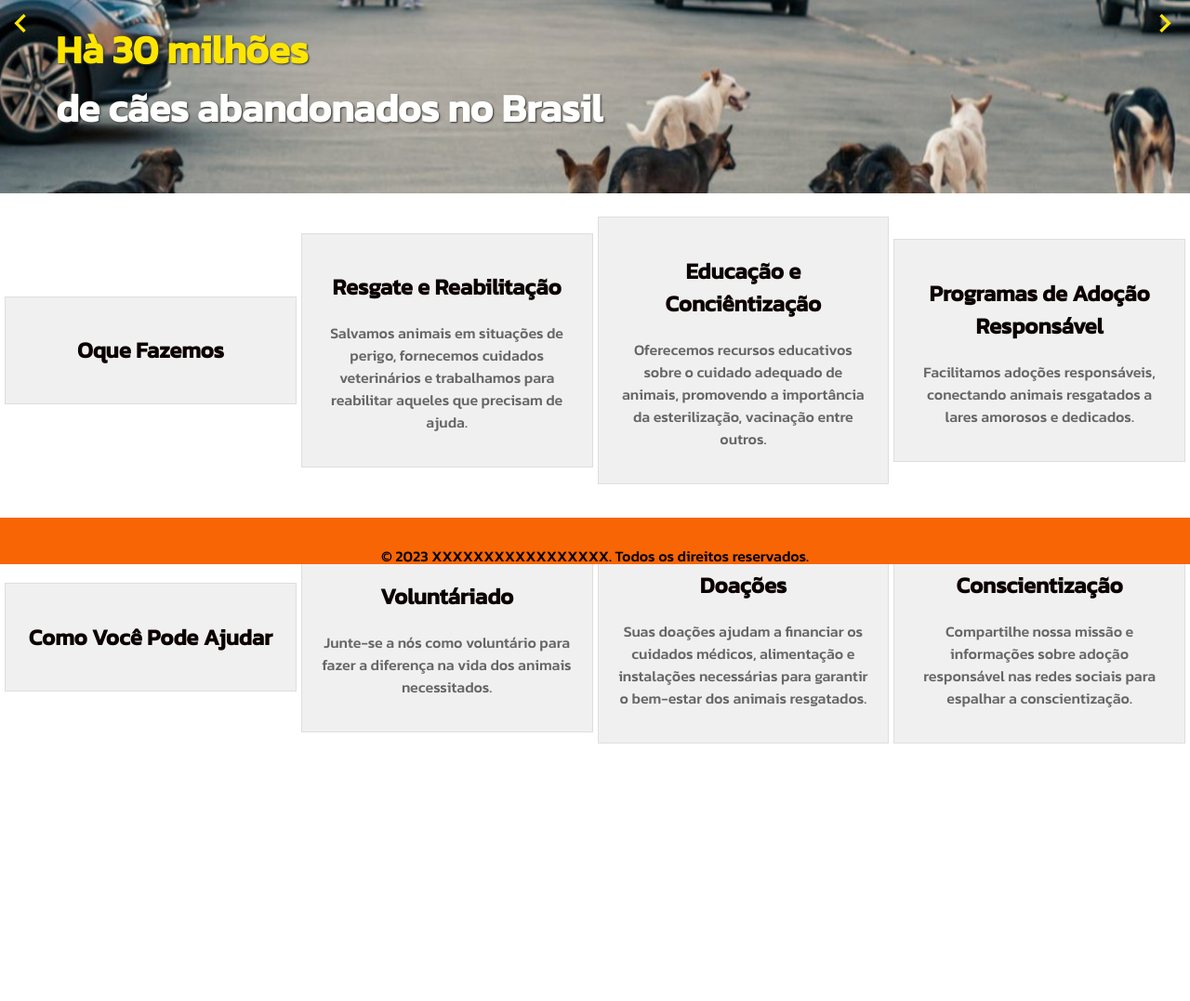
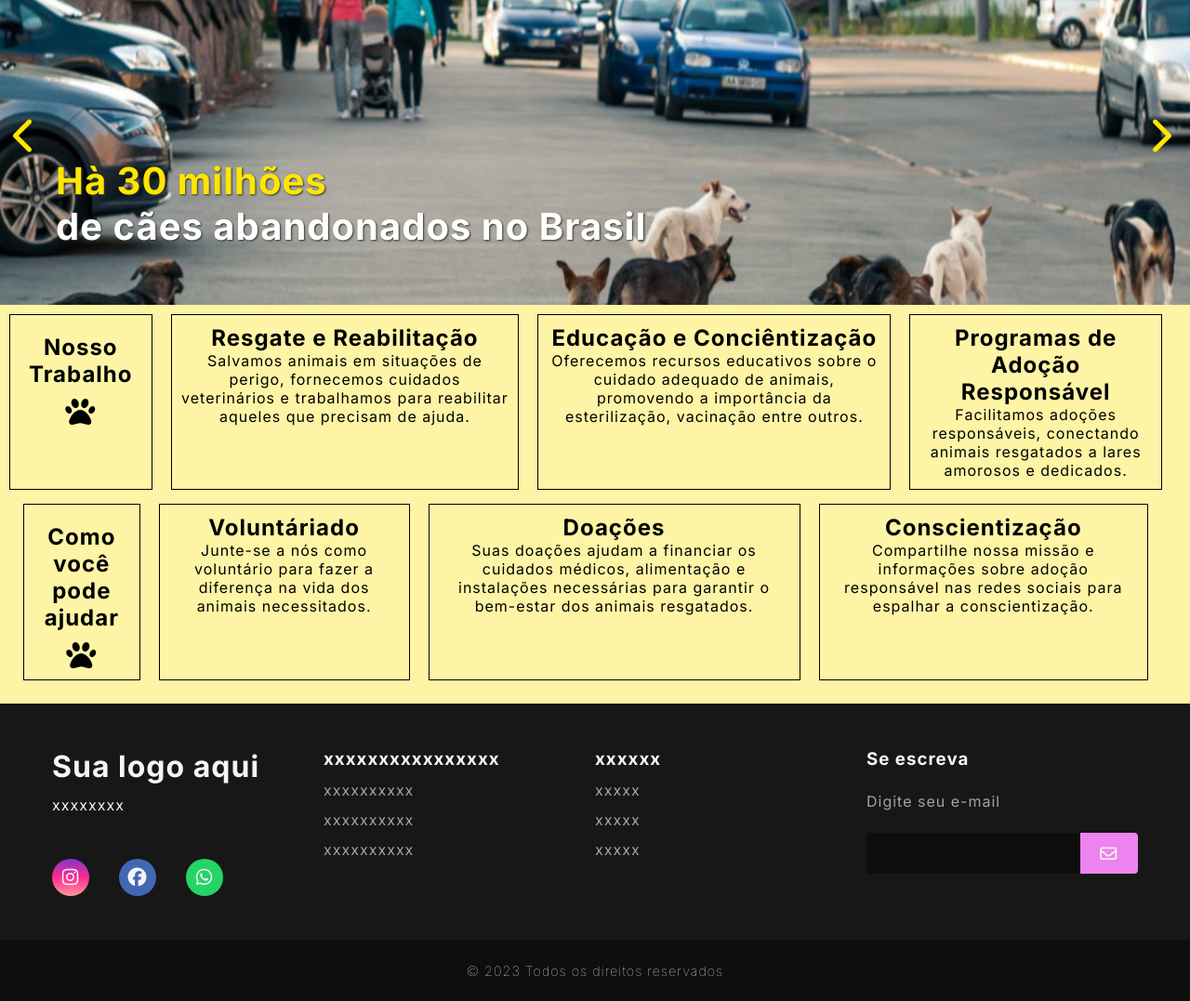
Before and after one commit to EvandroJRa/site-Ong, a plain HTML site: page index.html in a window 1280 px wide. Shown: the part 193-1270 px from the top of the page at 93% size. Before the commit the page ends 1018 px from the top, so only its background shows below. Drawn offline with Linux system fonts and the light colour scheme.

Commit message:
atualização
novas mudanças no index, e adição de novas estilizações da pagina INDEX.

```diff
--- a/index.html
+++ b/index.html
@@ -9,21 +9,23 @@
     <link href="https://fonts.googleapis.com/css2?family=Kanit:wght@100;300;500&display=swap" rel="stylesheet">
     <!--      --->
     <!-- Icones-->
-    <link rel="stylesheet" href="https://fonts.googleapis.com/icon?family=Material+Icons">
+    <link rel="stylesheet" href="fontawesome-free-6.5.1-web/css/all.min.css">
+    <link rel="stylesheet" href="https://cdnjs.cloudflare.com/ajax/libs/font-awesome/6.5.1/css/all.min.css" integrity="sha512-DTOQO9RWCH3ppGqcWaEA1BIZOC6xxalwEsw9c2QQeAIftl+Vegovlnee1c9QX4TctnWMn13TZye+giMm8e2LwA==" crossorigin="anonymous" referrerpolicy="no-referrer" />
     <!--       -->
     <link rel="stylesheet" href="styles.css">
-    <title>Amparo Animais</title>
+    <link rel="stylesheet" href="styles_Footer.css">
+    <title>Animais</title>
 </head>
 <body>
     <header class="head-top">
-        <div class="logo">
-            <img src="imagens/logo teste_2.png" alt="Seu Logo">
+        <div id="log"class="logo">
+            <img src="imagens/logo teste_2.png" alt="LogoMarca">
         </div>
         <nav>
             <ul>
-                <li><a href="index.html">Página Inicial</a></li>
-                <li><a href="#sobre.html">Sobre Nós</a></li>
-                <li><a href="#servicos.html">Nossos Serviços</a></li>
+                <li><a href="#index.html">Home</a></li>
+                <li><a href="#sobre.html">Nosso Trabalho</a></li>
+                <li><a href="#servicos.html">Concentização</a></li>
                 <li><a href="#contato.html">Contato</a></li>
             </ul>
         </nav>
@@ -43,63 +45,144 @@
                 <img src="imagens/dog_abd3.jpg" alt="Imagem 3">
                 <p>Faça sua parte<br>Adote</p>
             </div>
-
             <div class="carousel-button" onclick="changeSlide(-1)">
-                <i class="material-icons">keyboard_arrow_left</i>
+                <i class="fa-solid fa-chevron-left"></i>
             </div>
             <div class="carousel-button" onclick="changeSlide(1)">
-                <i class="material-icons">keyboard_arrow_right</i>
+                <i class="fa-solid fa-chevron-right"></i>
             </div>
         </div>
+
+
         <!-- -->
-        <!-- Cads-->
     </main>
     <!--Cards e descrições -->
     <section>
         <div class="card-container">
-            <div class="card">
-                <h1>Oque Fazemos</h1>
+            <div class="card_container1">
+                <h1>Nosso Trabalho</h1>
+                <i class="fa-solid fa-paw icon-dog"></i>
             </div>
-            <div class="card">
+
+            <div class="card1">
                 <h2>Resgate e Reabilitação</h2>
-                <p>Salvamos animais em situações de perigo, fornecemos cuidados veterinários e trabalhamos para reabilitar aqueles que precisam de ajuda.</p>
+                <p>Salvamos animais em situações de perigo, fornecemos cuidados
+                veterinários e trabalhamos para reabilitar aqueles que precisam de ajuda.</p>
             </div>
-            <div class="card">
+
+            <div class="card2">
                 <h2>Educação e Conciêntização</h2>
                 <p>Oferecemos recursos educativos sobre o cuidado adequado de animais, promovendo a importância da esterilização, vacinação entre outros.</p>
             </div>
-            <div class="card">
+
+            <div class="card3">
                 <h2>Programas de Adoção Responsável</h2>
                 <p> Facilitamos adoções responsáveis, conectando animais resgatados a lares amorosos e dedicados.</p>
             </div>
         </div>
-            <div class="card-container">
-            <div class="card">
-                <h1>Como Você Pode Ajudar</h1>
+
+        <div class="card-container1">
+            <div class="card_container2">
+                <h1>Como você pode ajudar</h1>
+                <i class="fa-solid fa-paw icon-dog"></i>
             </div>
-            <div class="card">
+
+            <div class="cards1">
                 <h2>Voluntáriado</h2>
                 <p>Junte-se a nós como voluntário para fazer a diferença na vida dos animais necessitados.</p>
             </div>
-            <div class="card">
+
+            <div class="cards2">
                 <h2>Doações</h2>
                 <p>Suas doações ajudam a financiar os cuidados médicos, alimentação e instalações necessárias para garantir o bem-estar dos animais resgatados.</p>
             </div>
-            <div class="card">
-                <h2>Conscientização</H2>
+
+            <div class="cards3">
+                <h2>Conscientização</h2>
                 <p>Compartilhe nossa missão e informações sobre adoção responsável nas redes sociais para espalhar a conscientização.</p>
             </div>
         </div>
     </section>
-    <!-------------------->
+    <!--footer -->
+    <footer>
+        <div id="footer_content">
+            <div id="footer_contacts">
+                <h1>Sua logo aqui</h1>
+                <p> xxxxxxxx</p>
+
+                <div id="footer_social_media">
+                    <a href="#" class="footer-link" id="instagram">
+                        <i class="fa-brands fa-instagram" alt="instagram"></i>
+                    </a>
+
+                    <a href="#" class="footer-link" id="facebook">
+                        <i class="fa-brands fa-facebook" alt="facebook"></i>
+                    </a>
+
+                    <a href="#" class="footer-link" id="whatsapp">
+                        <i class="fa-brands fa-whatsapp" alt="whatsapp"></i>
+                    </a>
+                </div>
+            </div>
+            <ul class="footer-list">
+                <li>
+                    <h3>xxxxxxxxxxxxxxxx</h3>
+                </li>
+                <li>
+                    <a href="#" class="footer-link">xxxxxxxxxx</a>
+                </li>
+
+                <li>
+                    <a href="#" class="footer-link">xxxxxxxxxx</a>
+                </li>
+
+                <li>
+                    <a href="#" class="footer-link">xxxxxxxxxx</a>
+                </li>
+            </ul>
+
+            <ul class="footer-list">
+                <li>
+                    <h3>xxxxxx</h3>
+                </li>
+                <li>
+                    <a href="#" class="footer-link">xxxxx</a>
+                </li>
+
+                <li>
+                    <a href="#" class="footer-link">xxxxx</a>
+                </li>
+
+                <li>
+                    <a href="#" class="footer-link">xxxxx</a>
+                </li>
+            </ul>
+
+            <div id="footer_subscribe">
+                <h3>Se escreva</h3>
+
+                <p>
+                    Digite seu e-mail
+                </p>
+
+                <div id="input_group">
+                    <input type="email" id="email">
+                    <button>
+                        <i class="fa-regular fa-envelope"></i>
+                    </button>
+
+                </div>
+            </div>
+        </div>
+        <div id="footer_copyright">
+            &#169
+            2023 Todos os direitos reservados
+
+        </div>
+    </footer>
+
     <!--script-->
     <script src="script.js"></script>
-
     <!-- ------->
-
-    <footer>
-        <!-- Rodapé da sua página -->
-        <p>&copy; 2023 XXXXXXXXXXXXXXXXX. Todos os direitos reservados.</p>
-    </footer>
 </body>
 </html>
--- a/script.js
+++ b/script.js
@@ -49,3 +49,5 @@ setTimeout(autoAdvance, 10000); // Inicialize após 10 segundos
 showSlide(currentSlide);
 
  //Fim da Animação do carrossel//
+
+// Menu Amburguer dispositivos moveis
--- a/styles.css
+++ b/styles.css
@@ -1,35 +1,35 @@
-body {
-    font-family:'Kanit', sans-serif;
-    margin: 0px;
+@import url('https://fonts.googleapis.com/css2?family=Exo:ital,wght@0,100;0,200;0,300;1,400&family=Inter:wght@100;200;300;400;500;600;700;800&family=Kanit:wght@100;300;500&display=swap');
+
+*{
+    font-family: 'inter', 'sans-serif';
+    margin: 0;
     padding: 0;
+    box-sizing: border-box;
+    letter-spacing: 1px; /* espaçamento das letras*/
 }
+
 /* Header*/
 .head-top {
-    position: fixed;
-    top: 0;
+    display: flex;
     width: 100%;
     background-color: rgb(248, 101, 4); /* cor do Cabeçalho*/
-    height: 100px;
-    color: #f7f4f4;
-    padding: 10px;
-    display: flex;
+    height: 120px;
     justify-content: space-between;
     align-items: center;
-    border: rgb(148, 148, 146) solid 1px;
     z-index: 1000; /* Garante que o cabeçalho fique acima de outros elementos na página */
 }
 .logo img {
     height: 100px; /* Ajuste conforme necessário */
     border: #000000 solid 2px;
     border-radius: 50%;
-    cursor: pointer;
+    margin: 15px;
 }
 nav {
     flex: 1;
     display: flex;
     justify-content: center;
     align-items: center;
-    font-size: 20px;
+    font-size: 24px;
 }
 nav ul {
     list-style-type: none;
@@ -76,14 +76,13 @@ main {
     width: 100%;
     height: 100%;
     object-fit: cover; /* Garante que a imagem cubra completamente a área do contêiner */
-
 }
 .carousel-slide p {
     position: absolute;
     bottom: 10px; /* Ajuste conforme necessário */
     left: 10px; /* Ajuste conforme necessário para a posição à esquerda */
     color: #ffffff;
-    font-size: 42px;
+    font-size: 50px;
     margin: 50px;
     max-width: 80%; /* Ajuste conforme necessário para a largura máxima do texto */
 }
@@ -96,6 +95,7 @@ main {
       opacity: 1;
     }
   }
+
 /* Paragrafo do Carossel*/
 .carousel-slide p::first-line {
     animation: fadenIn 3s 5s forwards;
@@ -106,6 +106,7 @@ main {
 }
 .carousel-slide p {
     font-weight: bold; /* Destaque a primeira linha do parágrafo */
+    font-size: 40px;
     gap: 20px;
     color: #fffffe; /*Cor do texto */
     text-shadow: 1px 1px 2px #333;
@@ -142,59 +143,117 @@ main {
     right: 0px;
 }
 /*      */
-/* Cards*/
+section {
+    width: 100%;
+    color: #000000;
+    padding: 10px;
+    background-color: #fae1035b;
+}
 .card-container {
     display: flex;
-    flex-direction: row;
-    align-items: center;
-    max-width: auto;
-    max-height: 500px;
-    margin-top: 20px; /* Ajuste conforme necessário para o espaço entre o carrossel e os cartões */
-    gap: 5px;
-    padding: 5px ;
+    justify-content: center;
 }
-.card {
-    background-color: #f0f0f0;
-    border: 1px solid #e0dddd;
-    padding: 20px;
-    margin-bottom: 20px;
-    max-width: 600px; /* Ajuste conforme necessário */
-    width: 100%;
+.card_container1, .card1, .card2, .card3 {
+    border: 1px solid #000; /* Adicione a borda aqui */
+    padding: 10px; /* Adicione o preenchimento interno desejado */
+    margin-right: 20px; /* Para adicionar algum espaço entre os cartões */
+    max-width: 400px; /* Define uma largura máxima para evitar que o texto se estenda indefinidamente */
+    text-align: center;
+    transition: all  .4s;
+}
+
+.card_container1 h1 {
+    padding: 10px;
+    font-size: 1.5em; /* Tamanho do texto para o título */
     text-align: center;
 }
-.card {
-    flex: 1; /* Ocupa todo o espaço disponível */
-    max-width: 100%; /* Não ultrapassa a largura máxima do contêiner */
-    transition: background-color 1.0s ease, border 1.0s ease; /* Transição de 0.5 segundos com a função de temporização ease */
-}
-.card h1,
-.card h2 {
-    color: #0c0000;
-}
-.card p {
-    color: #666;
-    max-width: 100%; /* Garante que o texto não ultrapasse a largura do card */
-    overflow: hidden; /* Esconde qualquer texto que ultrapasse o card */
-    text-overflow: ellipsis; /* Adiciona reticências (...) para indicar texto truncado */
-}
-.card:hover {
-    cursor: pointer;
-    background-color:rgb(247, 186, 148) ;
-    border: solid green 2px;
-    border-radius: 15px;
+.icon-dog {
+    font-size: 2.0em;
 
 }
+.card1 h2 {
+    font-size: 1.5em; /* Tamanho do texto para o título */
+}
+.card1 p {
+    font-size: 1em; /* Tamanho do texto para o parágrafo */
+}
+.card_container1:hover {
+    background-color: #000000;
+    color: #fffffe;
+    border: #ffe600 solid 1px;
+    cursor: pointer;
+}
+.card1:hover {
+    background-color: #575757;
+    color: #fffffe;
+    border: #ffe600 solid 1px;
+    cursor: pointer;
+}
+.card2:hover {
+    background-color: #756f6f;
+    color: #fffffe;
+    border: #ffe600 solid 1px;
+    cursor: pointer;
+}
+.card3:hover {
+    background-color: #756f6f;
+    color: #fffffe;
+    border: #ffe600 solid 1px;
+    cursor: pointer;
+}
 
-/*      */
-/* Rodapé */
-footer {
-    background-color: rgb(248, 101, 4);
-    color: rgb(0, 0, 0);
+/* -------------------*/
+.card-container1 {
+    display: flex;
+    justify-content: center;
+    padding: 15px;
+
+}
+.card_container2, .cards1, .cards2, .cards3 {
+    border: 1px solid #000; /* Adicione a borda aqui */
+    padding: 10px; /* Adicione o preenchimento interno desejado */
+    margin-right: 20px; /* Para adicionar algum espaço entre os cartões */
+    max-width: 400px; /* Define uma largura máxima para evitar que o texto se estenda indefinidamente */
     text-align: center;
-    position: fixed;
-    bottom: 0;
-    width: 100%;
-    height: 50px;
-    /* Adicionando estas propriedades para centralizar o texto */
-    line-height: 50px; /* Igual à altura do footer */
+    transition: all  .4s;
 }
+
+.card_container2 h1 {
+    padding: 10px;
+    font-size: 1.5em; /* Tamanho do texto para o título */
+    text-align: center;
+}
+.icon-dog {
+    font-size: 2.0em;
+
+}
+.cards1 h2 {
+    font-size: 1.5em; /* Tamanho do texto para o título */
+}
+.cards1 p {
+    font-size: 1em; /* Tamanho do texto para o parágrafo */
+}
+.card_container2:hover {
+    background-color: #000000;
+    color: #fffffe;
+    border: #ffe600 solid 1px;
+    cursor: pointer;
+}
+.cards1:hover {
+    background-color: #575757;
+    color: #fffffe;
+    border: #ffe600 solid 1px;
+    cursor: pointer;
+}
+.cards2:hover {
+    background-color: #756f6f;
+    color: #fffffe;
+    border: #ffe600 solid 1px;
+    cursor: pointer;
+}
+.cards3:hover {
+    background-color: #756f6f;
+    color: #fffffe;
+    border: #ffe600 solid 1px;
+    cursor: pointer;
+}
--- /dev/null
+++ b/styles_Footer.css
@@ -0,0 +1,138 @@
+@import url('https://fonts.googleapis.com/css2?family=Exo:ital,wght@0,100;0,200;0,300;1,400&family=Inter:wght@100;200;300;400;500;600;700;800&family=Kanit:wght@100;300;500&display=swap');
+
+:root {
+    --color-neutral-0: #0e0e0e;
+    --color-neutral-10: #171717;
+    --color-neutral-30: #a8a29e;
+    --color-neutral-40: #f5f5f5;
+}
+
+*{
+    font-family: 'inter', 'sans-serif';
+    margin: 0;
+    padding: 0;
+    box-sizing: border-box;
+    letter-spacing: 1px; /* espaçamento das letras*/
+}
+footer {
+    width: 100%;
+    color: var(--color-neutral-40);
+}
+.footer-link {
+    text-decoration: none; /* remover o sublinhado dos icones*/
+
+}
+#footer_content {
+    background-color: var(--color-neutral-10);
+    display: grid;
+    grid-template-columns: repeat(4,1fr);
+    padding: 3rem 3.5rem;
+}
+#footer_contacts h1 {
+    margin-bottom: 0.75rem;
+}
+#footer_social_media {
+    display: flex;
+    gap: 2rem;
+    margin-top: 3rem;
+}
+#footer_social_media .footer-link {
+    display: flex;
+    align-items: center;
+    justify-content: center;
+    height: 2.5rem;
+    width: 2.5rem;
+    color: var(--color-neutral-40);
+    border-radius: 50%;
+    transition: all 0.4s;
+}
+#footer_social_media .footer-link i { /* aumenta o tamanho do icone*/
+    font-size: 1.25rem;
+
+}
+#footer_social_media .footer-link :hover { /* cria efeito ao passar o mause por cima dos icones*/
+    opacity: 0.8;
+
+}
+#instagram {
+    background: linear-gradient(#7f37c9, #ff2992, #ff9897);
+
+}
+#facebook {
+    background: #4267b3;
+
+}
+#whatsapp{
+    background: #25d366;
+}
+.footer-list{
+    display: flex;
+    flex-direction: column;
+    gap: 0.75rem;
+    list-style: none;
+
+}
+.footer-list .footer-link {
+    color: var(--color-neutral-30);
+    transition: all 0.4s;
+}
+.footer-list .footer-link :hover {
+    color: rgb(62, 58, 90);
+    transition: all 0.4s;
+}
+#footer_subscribe {
+    display: flex;
+    flex-direction: column;
+    gap: 1.5rem;
+}
+#footer_subscribe p {
+    color: var(--color-neutral-30);
+}
+#input_group {
+    display: flex;
+    align-items: center;
+    background-color: var(--color-neutral-0);
+    border-radius: 4px;
+}
+#input_group input {
+    all: unset; /*Remove a formatação padrão do INPUT*/
+    padding: 0.75rem;
+    width: 100%;
+}
+#input_group button {
+    background-color: violet;
+    border: none;
+    color: var(--color-neutral-40);
+    padding: 0px 1.25rem;
+    font-size: 1.125rem;
+    height: 100%;
+    border-radius:  0px 4px 4px 0px;
+    cursor: pointer;
+    transition: all 0.4s;
+}
+#input_group button :hover{
+    opacity: 0.8rem;
+}
+#footer_copyright {
+    display: flex;
+    justify-content: center;
+    background-color: var(--color-neutral-0);
+    font-size: 0.9rem;
+    padding: 1.5rem;
+    font-weight: 100;
+}
+@media screen and (max-widht: 768px) {
+    #footer_content {
+        grid-template-columns: repeat( 2, 1fr);
+        gap: 2rem;
+    }
+
+}
+@media screen and (max-widht: 426px) {
+    #footer_content {
+        grid-template-columns: repeat( 1, 1fr);
+        padding: 3rem 2rem;
+
+    }
+
+}
```
Also changed, not shown: stylesMqueri.css (added, +129 -0 lines).
